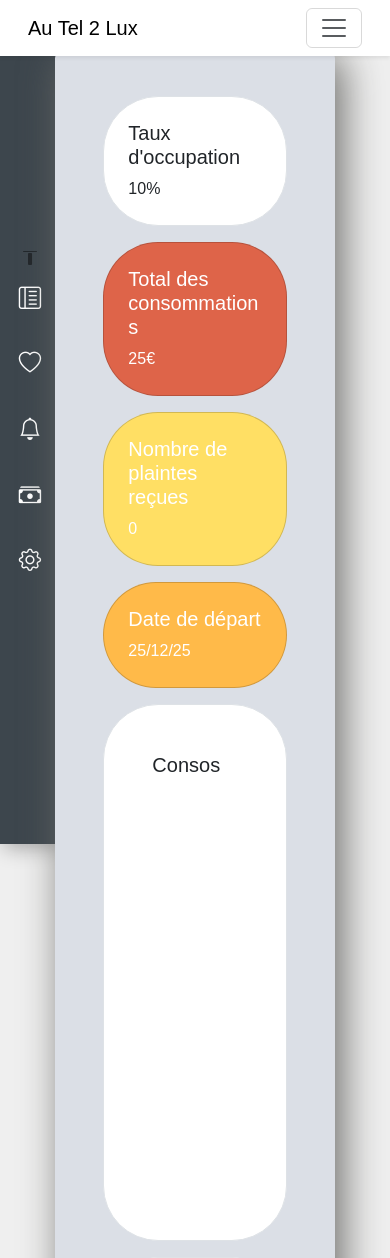
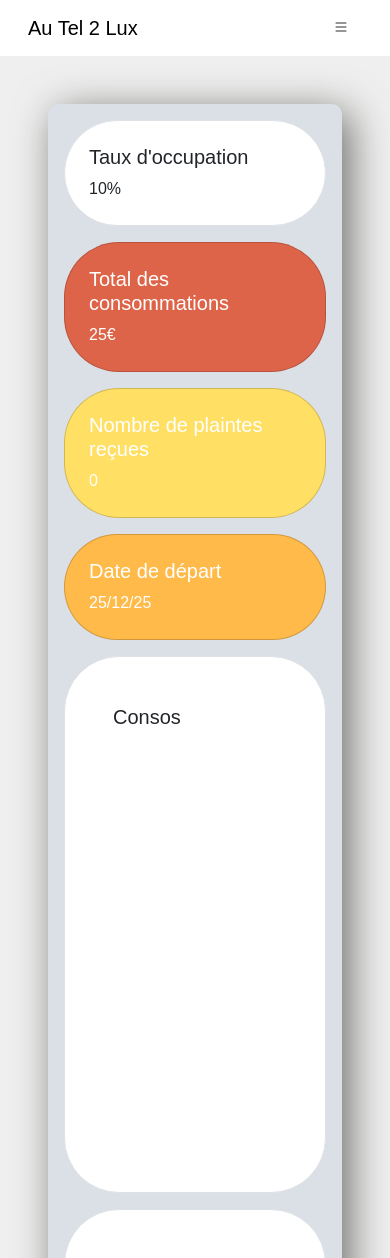
Before and after one commit to MrCyci6/Synthese_Hotel, a PHP site: page /views/dashboard.php in a window 390 px wide; the page is wider, and only the part inside the window is pictured. Shown: the top 1258 px of that part. Run offline with PHP 8.4, Linux system fonts and the light colour scheme.

Commit message:
feat(dacks): Redesign dashboard layout with improved responsiveness and enhanced sidebar styling
Updated the dashboard structure for better responsiveness, added hover and active states for sidebar links, and implemented a collapsible sidebar for smaller screens.

```diff
--- a/clients/styles/dashboard-global.css
+++ b/clients/styles/dashboard-global.css
@@ -1,4 +1,9 @@
-body {
+* {
+    box-sizing: border-box;
+}
+
+
+.body {
     background: #EFEFEF;
     min-height: 100vh;
     font-family: "Roboto Flex", sans-serif;
@@ -32,11 +37,20 @@ body {
 
 .sidebar {
     width: 3.75rem;
-    background-color: #3D464D;   /* Couleur de fond */
+    background-color: #3D464D !important;
     box-shadow: 4px 4px 20px rgba(0,0,0,0.3);
 }
 .sidebar a {
-    color: #fff;                 /* Couleur des icônes */
-    font-size: 1.4rem;           /* Taille des icônes */
-    margin: 1rem 0;             /* Espacement vertical entre icônes */
+    color: #fff;
+    font-size: 1.4rem;
+    margin: 1rem 0;
 }
+.sidebar .nav-link:hover {
+    color: #DE6449;
+}
+
+.sidebar .nav-link:active,
+.sidebar .nav-link.active,
+.sidebar .nav-link:focus {
+    color: #DE6449;
+}
--- a/clients/views/dashboard.php
+++ b/clients/views/dashboard.php
@@ -2,23 +2,43 @@
 <html lang="fr">
 	<head>
 		<meta charset="UTF-8">
-	<meta name="viewport" content="width=device-width, initial-scale=1">
+		<meta name="viewport" content="width=device-width, initial-scale=1.0">
 		<title>Dashboard Bootstrap</title>
 		<link href="https://cdn.jsdelivr.net/npm/bootstrap@5.3.0/dist/css/bootstrap.min.css" rel="stylesheet">
 		<link rel="stylesheet" href="https://cdn.jsdelivr.net/npm/bootstrap-icons/font/bootstrap-icons.css">
 		<link rel="stylesheet" href="../styles/dashboard-global.css">
 	</head>
-<body class="body">
+	<body class="body w-100 h-100">
+		<div class="container-fluid" style="overflow-x: hidden" >
+			<div class="row flex-nowrap justify-content-center">
+				<!-- Barre latérale -->
+				<nav class="col-auto sidebar d-none d-lg-flex flex-column align-items-center justify-content-center min-vh-100">
+					<ul class="nav flex-column p-0 m-0">
+						<li class="nav-item">
+							<a href="#" class="nav-link"><i class="bi bi-layout-text-sidebar-reverse"></i></a>
+						</li>
+						<li class="nav-item">
+							<a href="#" class="nav-link"><i class="bi bi-heart"></i></a>
+						</li>
+						<li class="nav-item">
+							<a href="#" class="nav-link"><i class="bi bi-bell"></i></a>
+						</li>
+						<li class="nav-item">
+							<a href="#" class="nav-link"><i class="bi bi-cash-stack"></i></a>
+						</li>
+						<li class="nav-item">
+							<a href="#" class="nav-link"><i class="bi bi-gear"></i></a>
+						</li>
+					</ul>
+				</nav>
 
+				<div class="col mx-auto p-0 d-flex flex-column">
 					<!-- Barre de navigation -->
-<nav class="navbar navbar-expand-lg navbar-light bg-white shadow-sm px-3 fixed-top w-100">
+					<nav class="navbar navbar-expand-lg navbar-light bg-white px-3">
 						<div class="container-fluid">
 							<a class="navbar-brand" href="#">Au Tel 2 Lux</a>
-		<button class="navbar-toggler" type="button" data-bs-toggle="collapse" data-bs-target="#navbarNav" aria-controls="navbarNav" aria-expanded="false" aria-label="Toggle navigation">
-			<span class="navbar-toggler-icon"></span>
-		</button>
 							<div class="collapse navbar-collapse justify-content-end" id="navbarNav">
-			<ul class="navbar-nav">
+								<ul class="navbar-nav ms-auto">
 									<li class="nav-item">
 										<a class="nav-link" href="#">Home</a>
 									</li>
@@ -33,20 +53,49 @@
 									</li>
 								</ul>
 							</div>
+							<button class="btn d-lg-none" type="button" data-bs-toggle="offcanvas" data-bs-target="#sidebarOffcanvas" aria-controls="sidebarOffcanvas">
+								<i class="bi bi-list"></i>
+							</button>
+							<div class="offcanvas offcanvas-start d-lg-none" tabindex="-1" id="sidebarOffcanvas" aria-labelledby="sidebarOffcanvasLabel">
+								<div class="offcanvas-header">
+									<h5 class="offcanvas-title" id="sidebarOffcanvasLabel">Au Tel 2 Lux</h5>
+									<button type="button" class="btn-close text-reset" data-bs-dismiss="offcanvas" aria-label="Close"></button>
+								</div>
+								<div class="offcanvas-body d-flex flex-column align-items-center justify-content-center p-0">
+									<ul class="nav flex-column p-0 m-0">
+										<li class="nav-item">
+											<a class="nav-link" href="#">Home</a>
+										</li>
+										<li class="nav-item">
+											<a class="nav-link" href="#">Support</a>
+										</li>
+										<li class="nav-item">
+											<a class="nav-link" href="#">My Account</a>
+										</li>
+										<li class="nav-item">
+											<a class="nav-link" href="#"><i class="bi bi-box-arrow-up-right"></i></a>
+										</li>
+										<li class="nav-item">
+											<a href="#" class="nav-link"><i class="bi bi-layout-text-sidebar-reverse"></i></a>
+										</li>
+										<li class="nav-item">
+											<a href="#" class="nav-link"><i class="bi bi-heart"></i></a>
+										</li>
+										<li class="nav-item">
+											<a href="#" class="nav-link"><i class="bi bi-bell"></i></a>
+										</li>
+										<li class="nav-item">
+											<a href="#" class="nav-link"><i class="bi bi-cash-stack"></i></a>
+										</li>
+										<li class="nav-item">
+											<a href="#" class="nav-link"><i class="bi bi-gear"></i></a>
+										</li>
+									</ul>
+								</div>
+							</div>
 						</div>
 					</nav>
-<!-- Barre latérale -->
-<nav class="position-absolute d-flex flex-column justify-content-center align-items-center py-3 start-0 bi-align-top sidebar h-100">
-	<a href="#"><i class="bi bi-layout-text-sidebar-reverse"></i></a>
-	<a href="#"><i class="bi bi-heart"></i></a>
-	<a href="#"><i class="bi bi-bell"></i></a>
-	<a href="#"><i class="bi bi-cash-stack"></i></a>
-	<a href="#"><i class="bi bi-gear"></i></a>
-</nav>
-
-<!-- Section principale -->
-<div class="container-fluid d-flex justify-content-center align-items-center min-vh-100 position-relative p-5" >
-	<div class="main-section p-5 min-vh-70" style="width: 95%;">
+					<div class="main-section flex-fill p-3 m-5">
 						<div class="row g-3">
 							<div class="col-md-3">
 								<div class="card p-2 bg-white border rounded-3">
@@ -102,6 +151,8 @@
 						</div>
 					</div>
 				</div>
+			</div>
+		</div>
 		<script src="https://cdn.jsdelivr.net/npm/bootstrap@5.3.0/dist/js/bootstrap.bundle.min.js"></script>
 	</body>
 </html>
```
Lines whose indentation alone changed are shown as unchanged.
